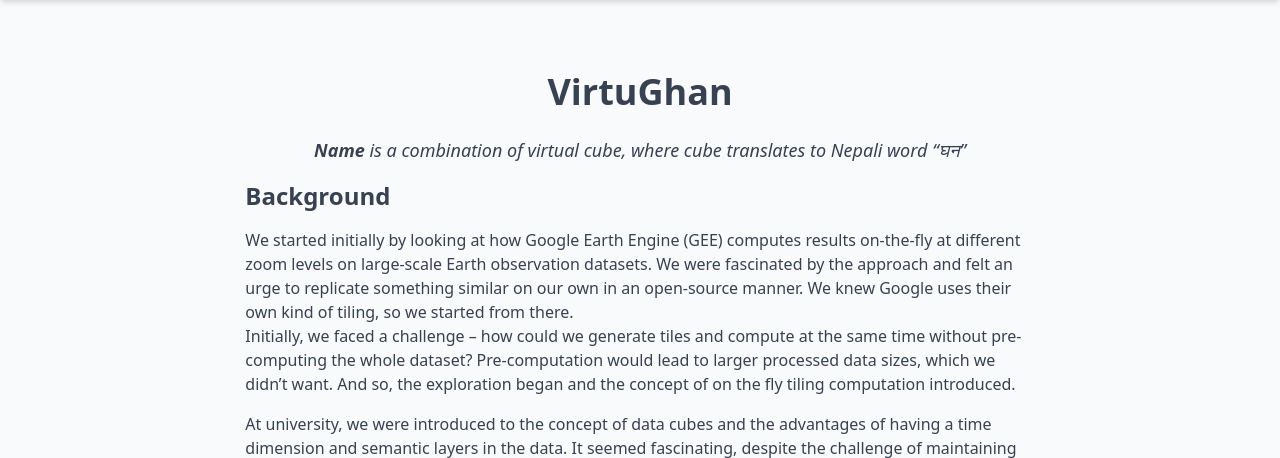
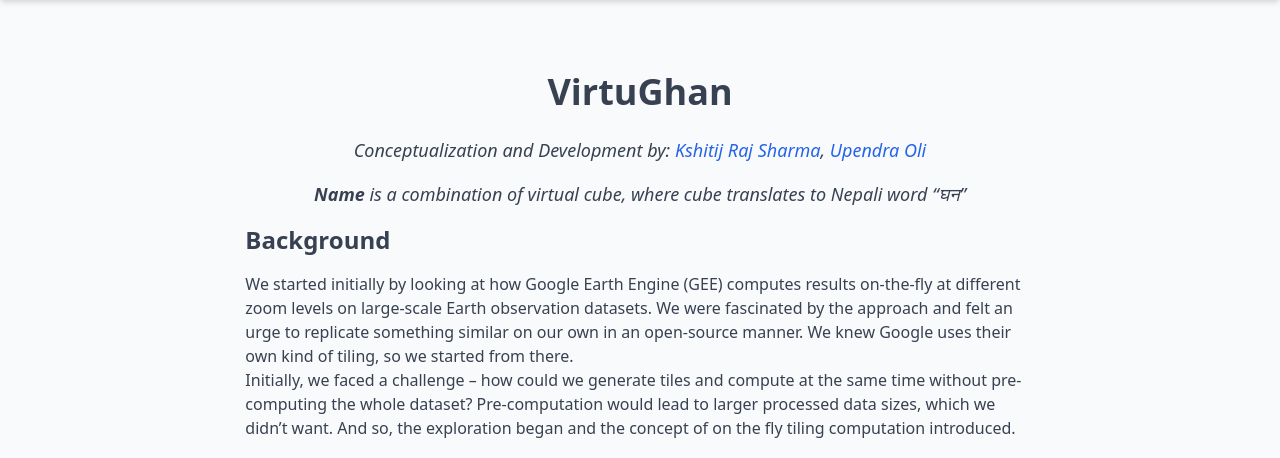
Before and after one commit to kshitijrajsharma/virtughan, a FastAPI app: page /about in a window 1280 px wide. Shown: the part 73-531 px from the top of the page. Run offline with FastAPI, Linux system fonts and the light colour scheme; some libraries are stand-ins or nearby versions.

Commit message:
about contents

```diff
--- a/templates/about.html
+++ b/templates/about.html
@@ -55,6 +55,7 @@
     <div class="container mx-auto py-10">
         <div class="bg-gray-50 p-8 w-full sm:w-full md:w-3/4 lg:w-2/3 xl:w-[70%] mx-auto">
           <h1 class="text-4xl font-bold mb-6 text-center">VirtuGhan</h1>
+          <p class="mb-4 text-center text-lg"><i>Conceptualization and Development by:  <a href="https://www.linkedin.com/in/kshitijrajsharma/" target="_blank" class="text-blue-600">Kshitij Raj Sharma</a>, <a href = "https://www.linkedin.com/in/upendra-oli-4a8986a0/" target="_blank" class="text-blue-600">Upendra Oli</a></i></p>
           <p class="mb-4 text-center text-lg"><i><strong>Name</strong> is a combination of virtual cube, where cube translates to Nepali word “घन”</i></p>
           <h2 class="text-2xl font-semibold mb-4">Background</h2>
           <div class="flex flex-wrap md:flex-nowrap mb-4">
```
